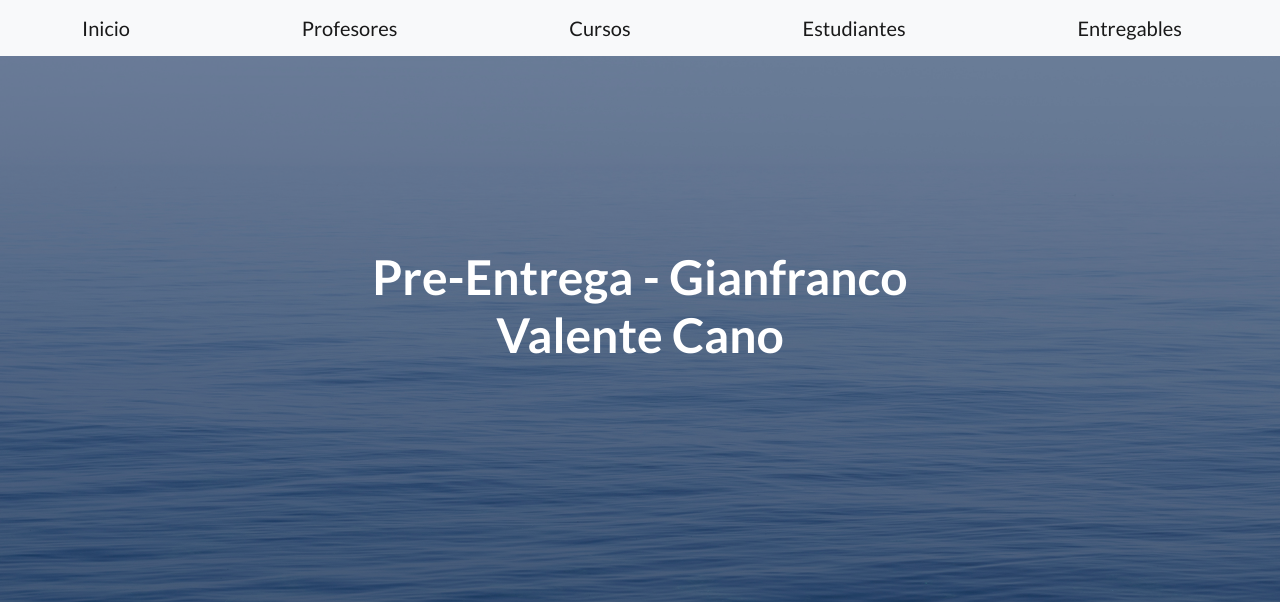
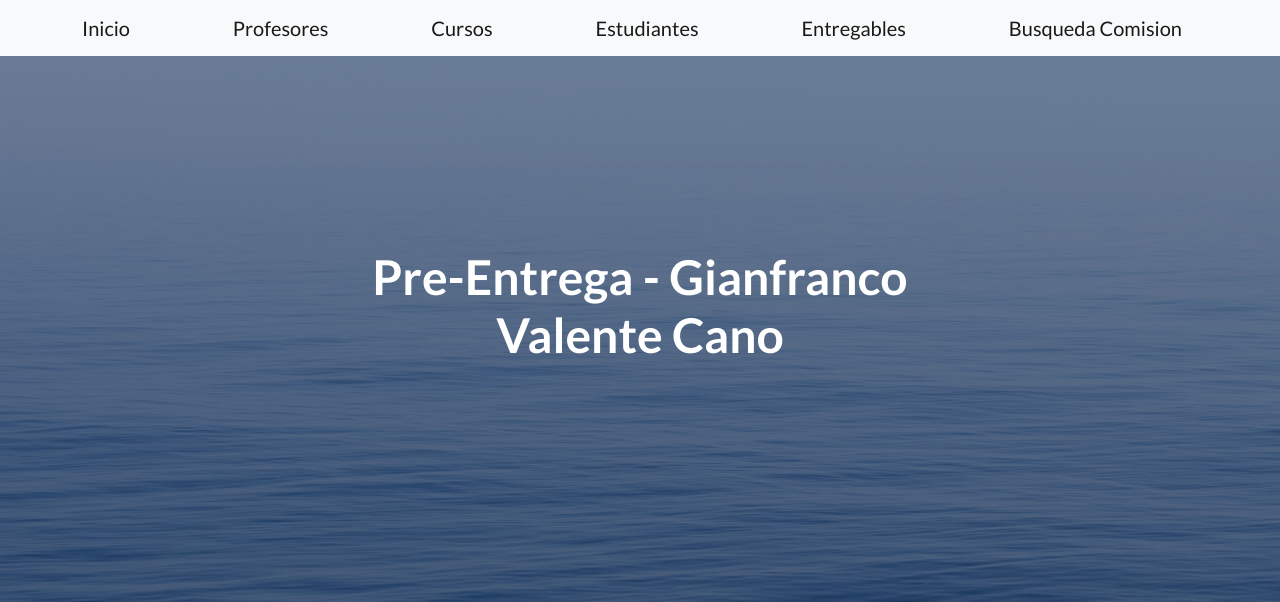
Before and after one commit to gian501/Tercera-Pre-entrega.ValenteCanoGianfranco, a Django app: page /AppE03/busquedaComision in a window 1280 px wide. Shown: the top 602 px of the page. Run offline with Django 4.2, Linux system fonts and the light colour scheme; some libraries are stand-ins or nearby versions.

Commit message:
Checkpoint. Todo funcionando. Agregaremos otro item en barra template Busqueda comision

```diff
--- a/AppE03/templates/AppE03/padre.html
+++ b/AppE03/templates/AppE03/padre.html
@@ -25,6 +25,7 @@
                 <a class="navbar-brand" href="{% url 'Cursos' %}">Cursos</a>
                 <a class="navbar-brand" href="{% url 'Estudiantes' %}">Estudiantes</a>
                 <a class="navbar-brand" href="{% url 'Entregables' %}">Entregables</a>
+                <a class="navbar-brand" href="{% url 'BusquedaComision' %}">Busqueda Comision</a>
                 <!--<a class="btn btn-primary" href="#signup">Sign Up</a>-->
             </div>
         </nav>
```
